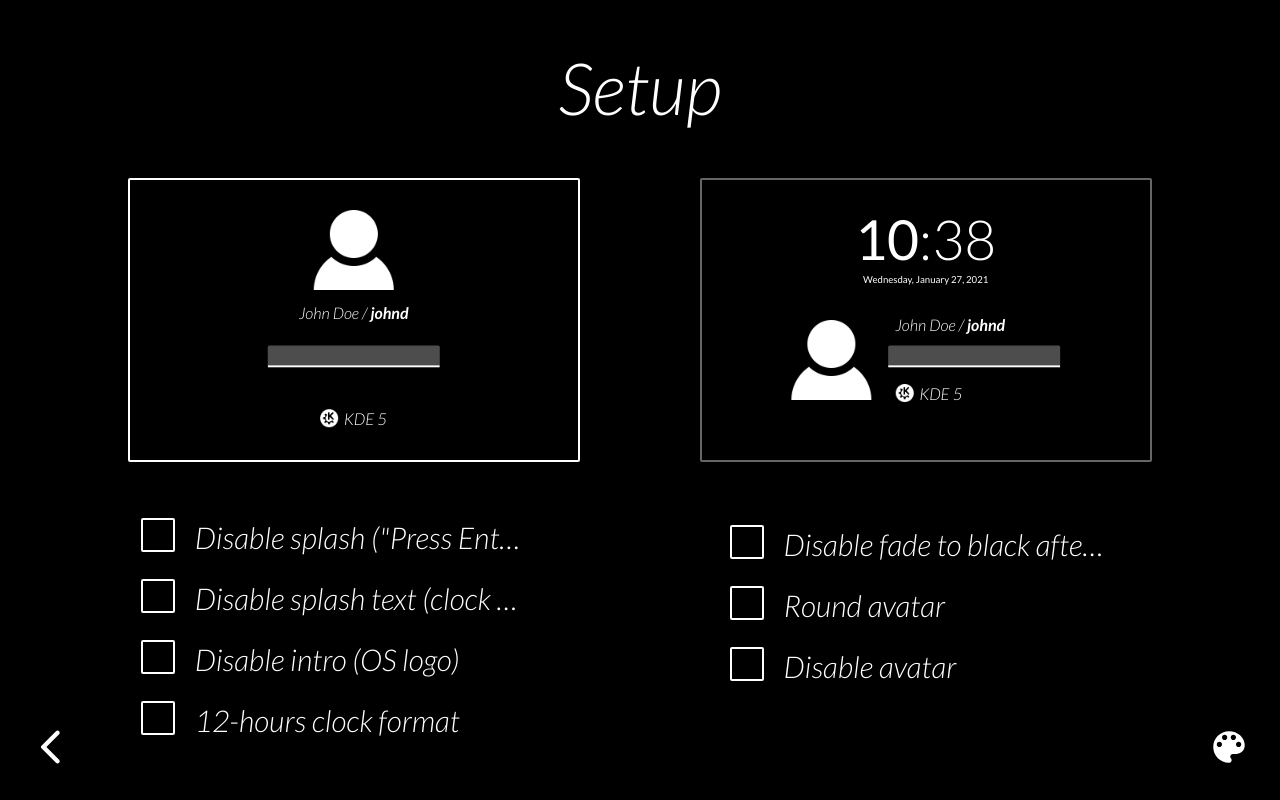
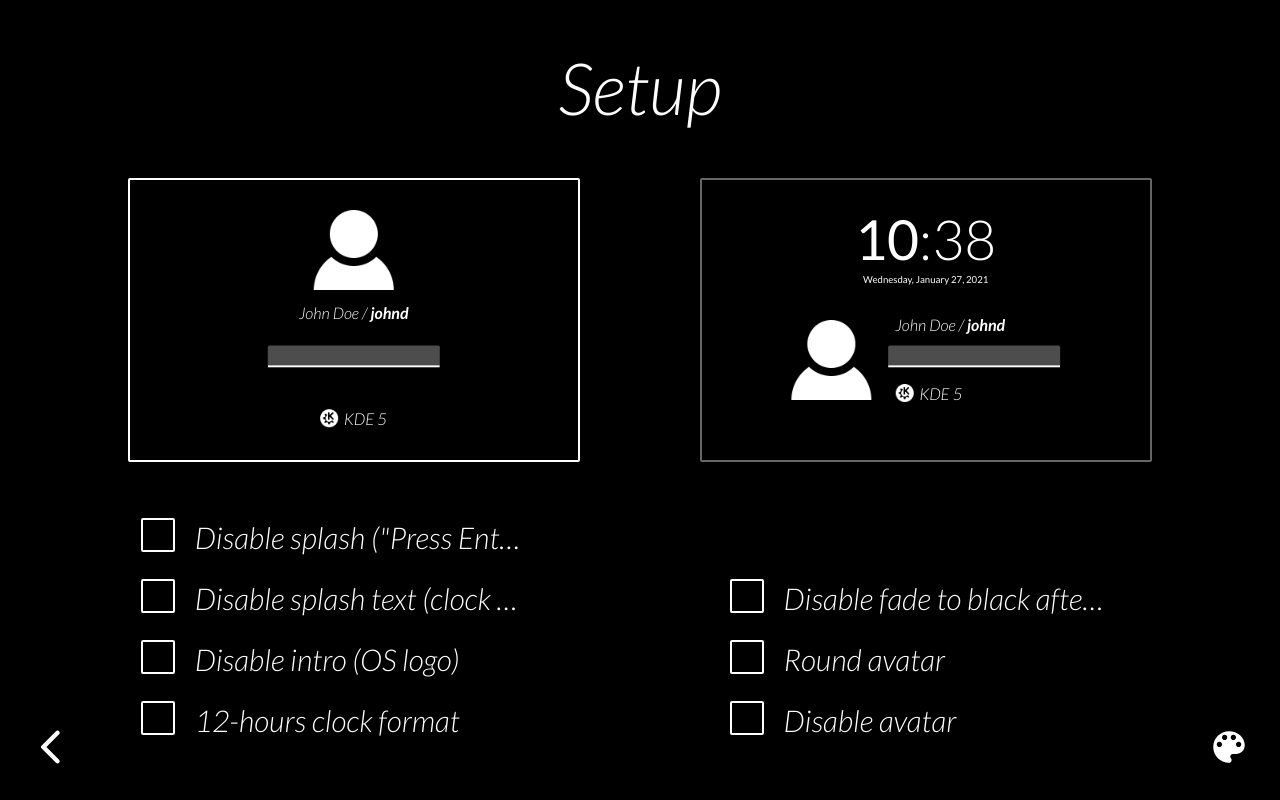
Before and after one commit to Litarvan/lightdm-webkit-theme-litarvan, a Vue app: page /#/base/splash in a window 1280 px wide. Built offline with nearby package versions, Linux system fonts and the light colour scheme.

Commit message:
Fixed zoom checkbox not being accessible on wide screens (#87)

```diff
--- a/src/views/Setup.vue
+++ b/src/views/Setup.vue
@@ -20,10 +20,10 @@
         </div>
 
         <div id="right-settings" class="settings">
+            <div class="disable-zoom">-<div class="checkbox-line"><Checkbox v-model="settings.disableZoom" /><label>{{ texts.disableZoom }}</label></div></div>
             <div class="checkbox-line"><Checkbox v-model="settings.disableFade" /><label>{{ texts.disableFade }}</label></div>
             <div class="checkbox-line"><Checkbox v-model="settings.roundAvatar" /><label>{{ texts.roundAvatar }}</label></div>
             <div class="checkbox-line"><Checkbox v-model="settings.disableAvatar" /><label>{{ texts.disableAvatar }}</label></div>
-            <div class="disable-zoom">-<div class="checkbox-line"><Checkbox v-model="settings.disableZoom" /><label>{{ texts.disableZoom }}</label></div></div>
         </div>
 
         <div @click="save()">
```
